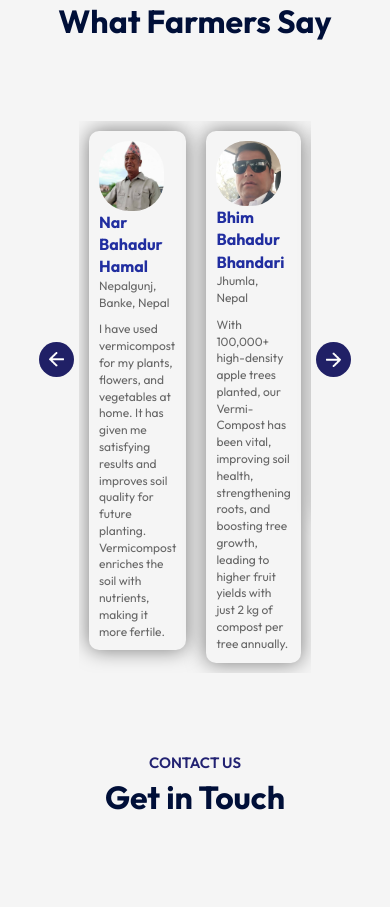
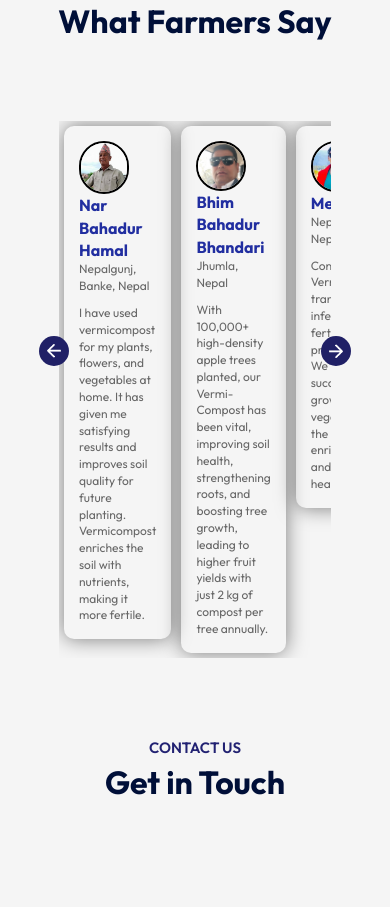
Before and after one commit to ROhitHamal/everestorganic, a React (Vite) app: page / in a window 390 px wide. Shown: the part 4600-5507 px from the top of the page. Built offline with nearby package versions, Linux system fonts and the light colour scheme.

Commit message:
tetimonial update

```diff
--- a/src/Components/Testimonials/Testimonials.css
+++ b/src/Components/Testimonials/Testimonials.css
@@ -1,14 +1,13 @@
-.testimonials{
+.testimonials {
     margin: 80px auto;
     padding: 0 80px;
     position: relative;
 }
 
-.next-btn, .back-btn{
+.next-btn, .back-btn {
     position: absolute;
     top: 40%;
     right: 0;
-    /*transform: translateY(-50%);*/
     padding: 15px;
     width: 50px;
     border-radius: 50%;
@@ -16,98 +15,119 @@
     background: #202066;
 }
 
-.next-btn:hover{
+.next-btn:hover {
     background: #212EA0;
 }
 
-.back-btn:hover{
+.back-btn:hover {
     background: #212EA0;
 }
 
-.back-btn{
+.back-btn {
     right: auto;
     left: 0;
 }
 
-.slider{
+.slider {
     overflow: hidden;
-
 }
 
-.slider ul{
+.slider ul {
     display: flex;
     width: 200%;
     overflow-x: hidden;
     transition: 0.5s;
 }
 
-.slider ul li{
+.slider ul li {
     list-style: none;
     width: 50%;
     padding: 20px;
-
+    box-sizing: border-box; /* Ensure padding is included in width */
 }
 
-.slide{
+.slide {
     box-shadow: 0 0 20px rgba(0,0,0,0.5);
     padding: 40px;
     border-radius: 10px;
     color: #676767;
     line-height: 1.4;
-   /* height: 300px; */
-
+    height: auto; /* Allow height to adjust based on content */
 }
 
-.slide img{
+.slide img {
     width: 65px;
     border-radius: 30px;
     margin-right: 10px;
-    border: 2px solid blacks;
+    border: 2px solid black; /* Corrected border color */
 }
 
-.user-info{
+.user-info {
     display: flex;
     align-items: center;
     margin-bottom: 20px;
     font-size: 15px;
 }
 
-.user-info h3{
+.user-info h3 {
     color: #212EA0;
 }
 
-/*  ---meida query--- */
-
-@media(max-width:800px){
-    .testimonials{
+/* ---media queries--- */
+@media(max-width: 1200px) {
+    .testimonials {
         padding: 0 40px;
     }
-    .next-btn, .back-btn{
+    .next-btn, .back-btn {
         padding: 10px;
         width: 35px;
     }
-    .testimonials ul li{
+    .slider ul li {
         padding: 10px;
     }
-    .slide{
-        padding: 10px;
-    }
-    .slide immg{
-        width: 50px;
-        border: 3px solid black;
+    .slide {
+        padding: 20px; /* Adjust padding for better fitting */
     }
 }
 
-@media(max-width:600px){
-    .user-info{
+@media(max-width: 800px) {
+    .testimonials {
+        padding: 0 20px; /* Further reduce padding */
+    }
+    .next-btn, .back-btn {
+        padding: 8px; /* Smaller button size */
+        width: 30px; /* Smaller button size */
+    }
+    .slider ul {
+        width: 100%; /* Set width to 100% for better responsiveness */
+    }
+    .slider ul li {
+        width: 100%; /* Use full width on smaller screens */
+        padding: 5px; /* Adjust padding */
+    }
+    .slide {
+        padding: 15px; /* Adjust padding */
+        height: auto; /* Let height adjust to content */
+    }
+    .slide img {
+        width: 50px; /* Smaller image size */
+        margin-right: 5px; /* Adjusted margin */
+    }
+}
+
+@media(max-width: 600px) {
+    .user-info {
         display: block;
         margin-bottom: 10px;
         font-size: 12px;
     }
-    .user-info h3{
+    .user-info h3 {
         font-size: 16px;
     }
-    .slider p{
+    .slide {
+        height: auto; /* Let height adjust to content */
+    }
+    .slider p {
         font-size: 12px;
     }
 }
```
